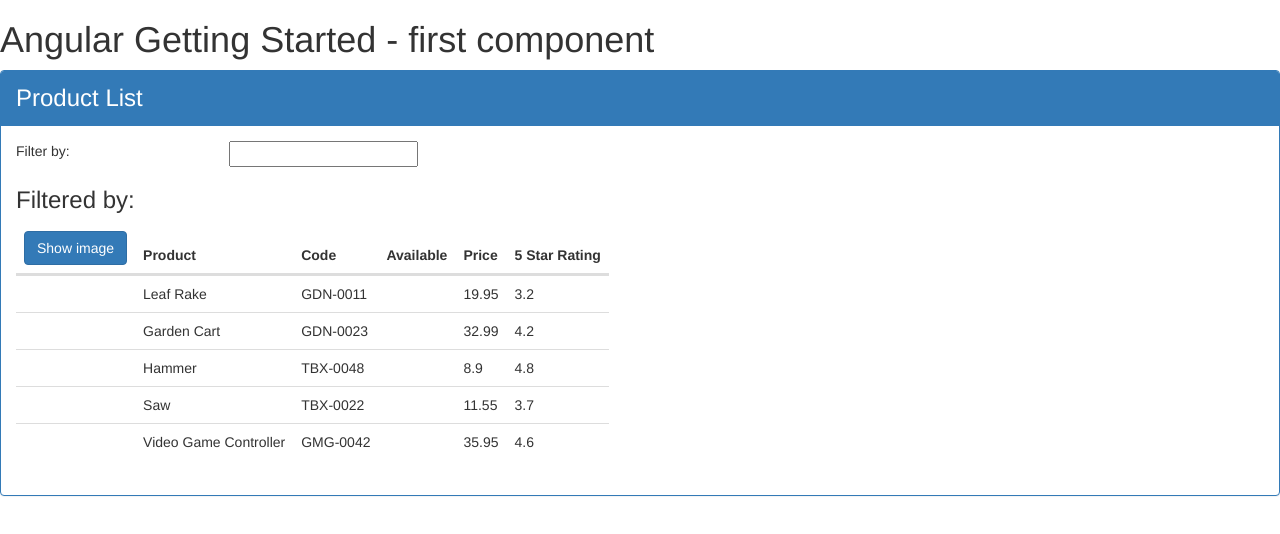
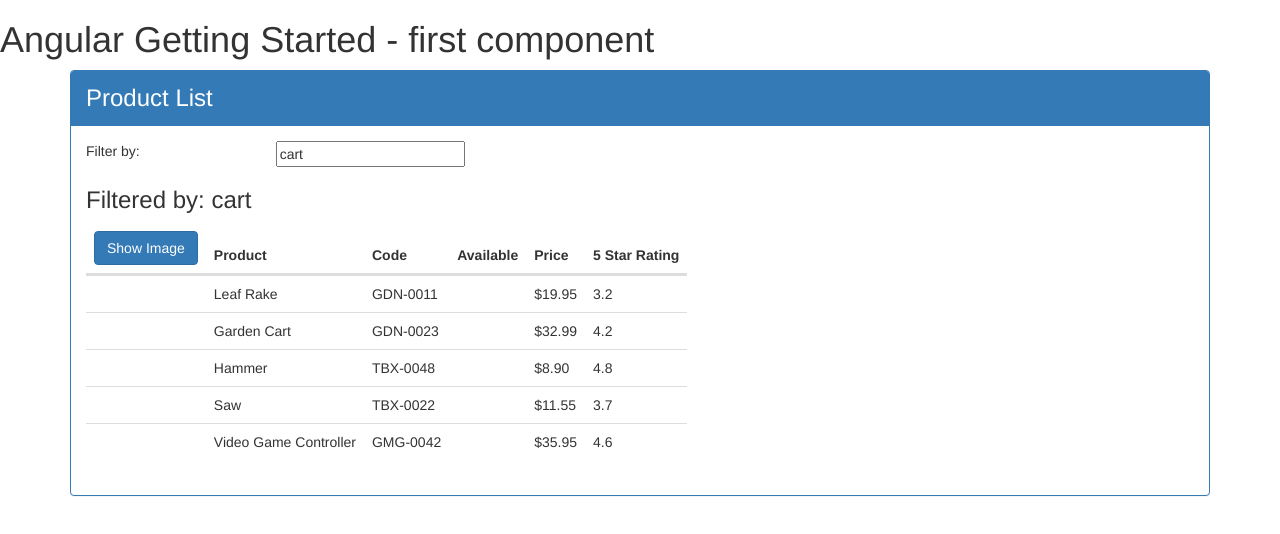
Before and after one commit to kl0sin/Pluralsight, an Angular app in the folder Path/Angular/Angular - Getting Started/: page / in a window 1280 px wide. Shown: the top 534 px of the page. Built offline with nearby package versions, Linux system fonts and the light colour scheme.

Commit message:
Data Binding & Pipes - complete

```diff
--- a/Path/Angular/Angular - Getting Started/src/app/app.module.ts
+++ b/Path/Angular/Angular - Getting Started/src/app/app.module.ts
@@ -1,9 +1,13 @@
 import { BrowserModule } from '@angular/platform-browser';
 import { NgModule } from '@angular/core';
+import { FormsModule } from '@angular/forms';
 import { AppComponent } from './app.component';
 import { ProductListComponent } from './products/product-list.component';
 @NgModule({
-    imports: [ BrowserModule ],
+    imports: [
+      BrowserModule,
+      FormsModule
+    ],
     declarations: [
       AppComponent,
       ProductListComponent
--- a/Path/Angular/Angular - Getting Started/src/app/products/product-list.component.html
+++ b/Path/Angular/Angular - Getting Started/src/app/products/product-list.component.html
@@ -1,3 +1,4 @@
+<div class="container">
     <div class="panel panel-primary">
         <div class="panel-heading">
             {{pageTitle}}
@@ -6,12 +7,13 @@
             <div class="row">
                 <div class="col-md-2">Filter by:</div>
                 <div class="col-md-4">
-                <input type="text">
+                    <input type="text"
+                    [(ngModel)]='listFilter'>
                 </div>
             </div>
             <div class="row">
                 <div class="col-md-6">
-                <h3>Filtered by: </h3>
+                    <h3>Filtered by: {{listFilter}}</h3>
                 </div>
             </div>
             <div class="table-responsive">
@@ -19,8 +21,8 @@
                     <thead>
                         <tr>
                             <th>
-                            <button class="btn btn-primary">
-                                Show image
+                                <button class="btn btn-primary" (click)="toogleImage()">
+                                    {{showImage ? 'Hide Image' : 'Show Image'}}
                                 </button>
                             </th>
                             <th>Product</th>
@@ -32,11 +34,17 @@
                     </thead>
                     <tbody>
                         <tr *ngFor='let product of products'>
-                        <td></td>
+                            <td>
+                                <img *ngIf='showImage'
+                                [src]='product.imageUrl'
+                                [title]='product.productName | uppercase'
+                                [style.width.px]='imageWidth'
+                                [style.margin.px]='imageMargin'>
+                            </td>
                             <td>{{product.productName}}</td>
-                        <td>{{product.productCode}}</td>
+                            <td>{{product.productCode | uppercase}}</td>
                             <td>{{product.relaseDate}}</td>
-                        <td>{{product.price}}</td>
+                            <td>{{product.price | currency:'USD':true:'1.2-2'}}</td>
                             <td>{{product.starRating}}</td>
                         </tr>
                     </tbody>
@@ -44,3 +52,4 @@
             </div>
         </div>
     </div>
+</div>
--- a/Path/Angular/Angular - Getting Started/src/app/products/product-list.component.ts
+++ b/Path/Angular/Angular - Getting Started/src/app/products/product-list.component.ts
@@ -7,6 +7,11 @@
 
 export class ProductListComponent {
     pageTitle: string = "Product List";
+    imageWidth: number = 50;
+    imageMargin: number = 5;
+    showImage: boolean = false;
+    listFilter: string = 'cart';
+
     products: any[] = [
         {
             "productId": 1,
@@ -59,4 +64,8 @@
             "imageUrl": "http://openclipart.org/image/300px/svg_to_png/120337/xbox-controller_01.png"
         }
     ];
+
+    toogleImage(): void{
+        this.showImage = !this.showImage;
+    }
 }
```
Lines whose indentation alone changed are shown as unchanged.
